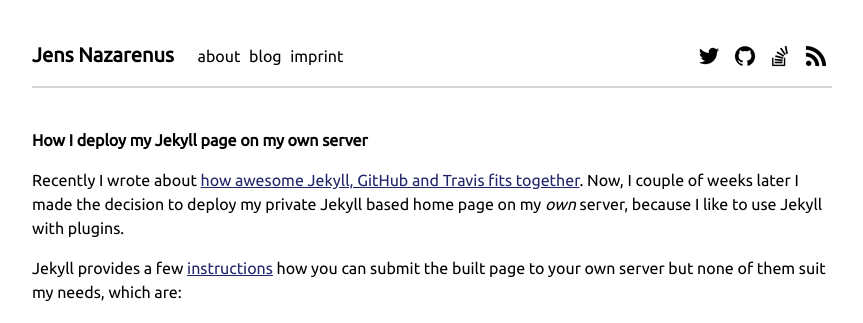
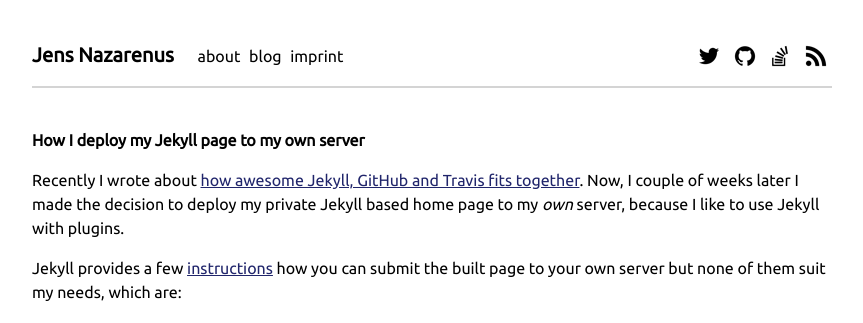
Before and after one commit to jens-na/jens-na.github.io, a Jekyll site: the page built from _posts/2014-01-22-jekyll-deploy-own-server.md, in a window 1280 px wide. Shown: the top 323 px of the page, without its empty margins (208-1071 px from the left). Built offline with Jekyll 4.4.1, drawn with Linux system fonts in a browser that asks for light colours.

Commit message:
fixed typos

```diff
--- a/_posts/2014-01-22-jekyll-deploy-own-server.md
+++ b/_posts/2014-01-22-jekyll-deploy-own-server.md
@@ -1,13 +1,13 @@
 ---
 layout: post
-title: How I deploy my Jekyll page on my own server
+title: How I deploy my Jekyll page to my own server
 ---
 
 {{ page.title }}
 ================
 Recently I wrote about [how awesome Jekyll, GitHub and Travis fits together][1].
 Now, I couple of weeks later I made the decision to deploy my private Jekyll
-based home page on my *own* server, because I like to use Jekyll with plugins.
+based home page to my *own* server, because I like to use Jekyll with plugins.
 
 Jekyll provides a few [instructions][2] how you can submit the built page to your
 own server but none of them suit my needs, which are:
```
